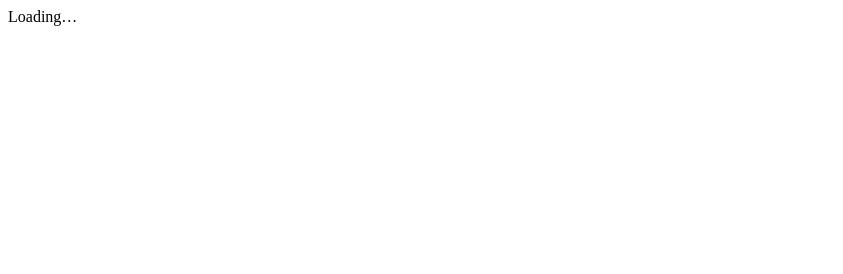
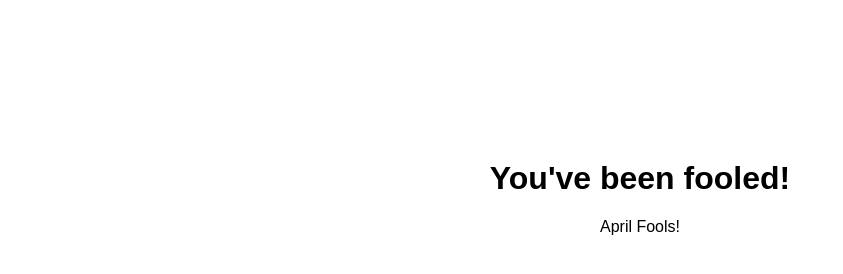
Before and after one commit to Martingale89/April-Fools, a plain HTML site: page index.html in a window 1280 px wide. Shown: the whole page, without its empty margins (0-843 px from the left). Drawn offline with Linux system fonts and the light colour scheme.

Commit message:
Update index.html

```diff
--- a/index.html
+++ b/index.html
@@ -2,12 +2,10 @@
 <html>
 <head>
   <meta charset="UTF-8">
-  <title>Loading…</title>
-
-  <!-- Instant redirect to the April Fools page -->
-  <meta http-equiv="refresh" content="0;url=data:text/html,%3C!DOCTYPE%20html%3E%3Chtml%3E%3Chead%3E%3Cmeta%20charset%3D%22UTF-8%22%3E%3Ctitle%3EApril%20Fools%3C/title%3E%3C/head%3E%3Cbody%20style%3D%22font-family%3Asans-serif%3Btext-align%3Acenter%3Bmargin-top%3A20vh%3B%22%3E%3Ch1%3EYou've%20been%20fooled!%3C/h1%3E%3Cp%3EApril%20Fools!%3C/p%3E%3C/body%3E%3C/html%3E">
+  <title>April Fools</title>
 </head>
-<body>
-  Loading…
+<body style="font-family: sans-serif; text-align: center; margin-top: 20vh;">
+  <h1>You've been fooled!</h1>
+  <p>April Fools!</p>
 </body>
 </html>
```
